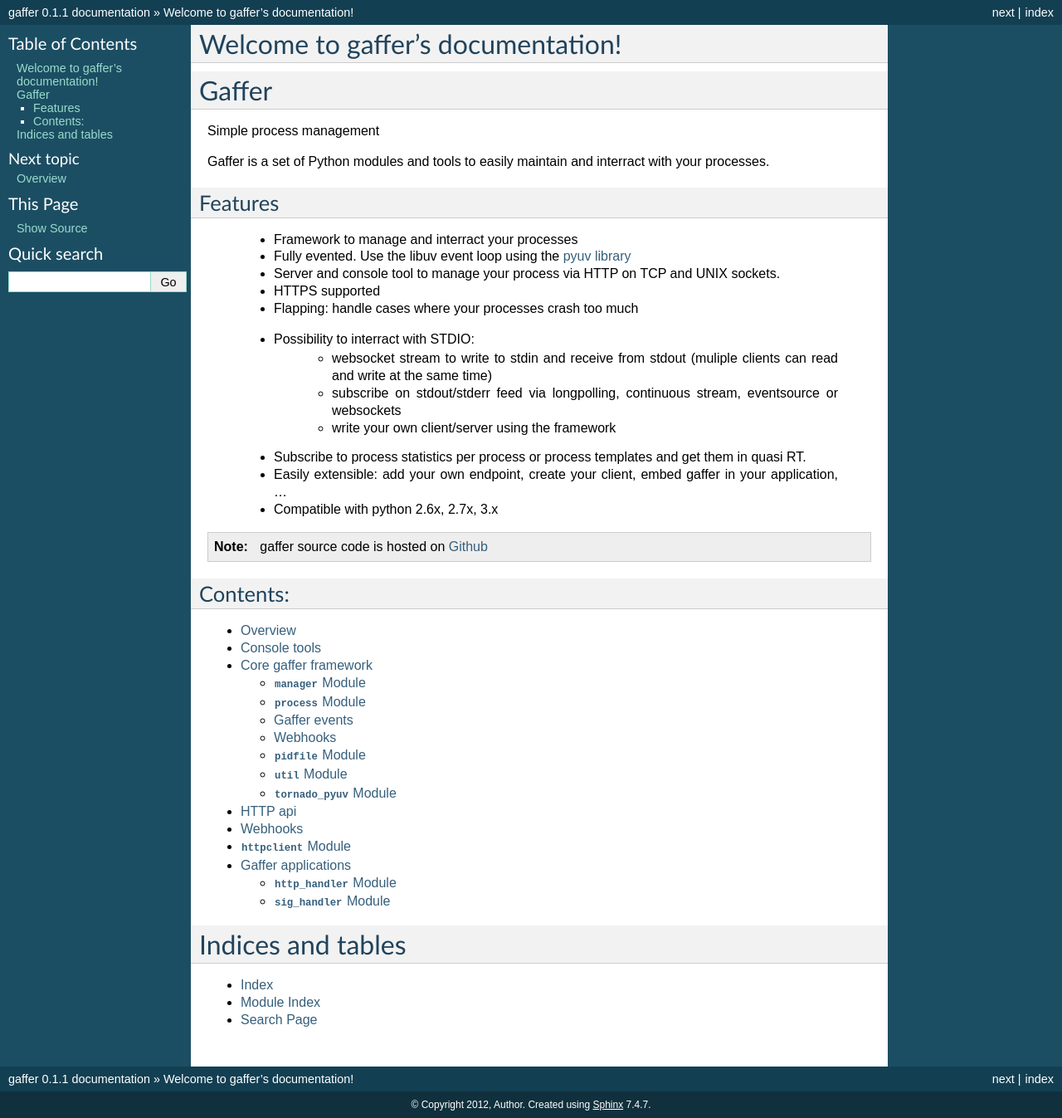
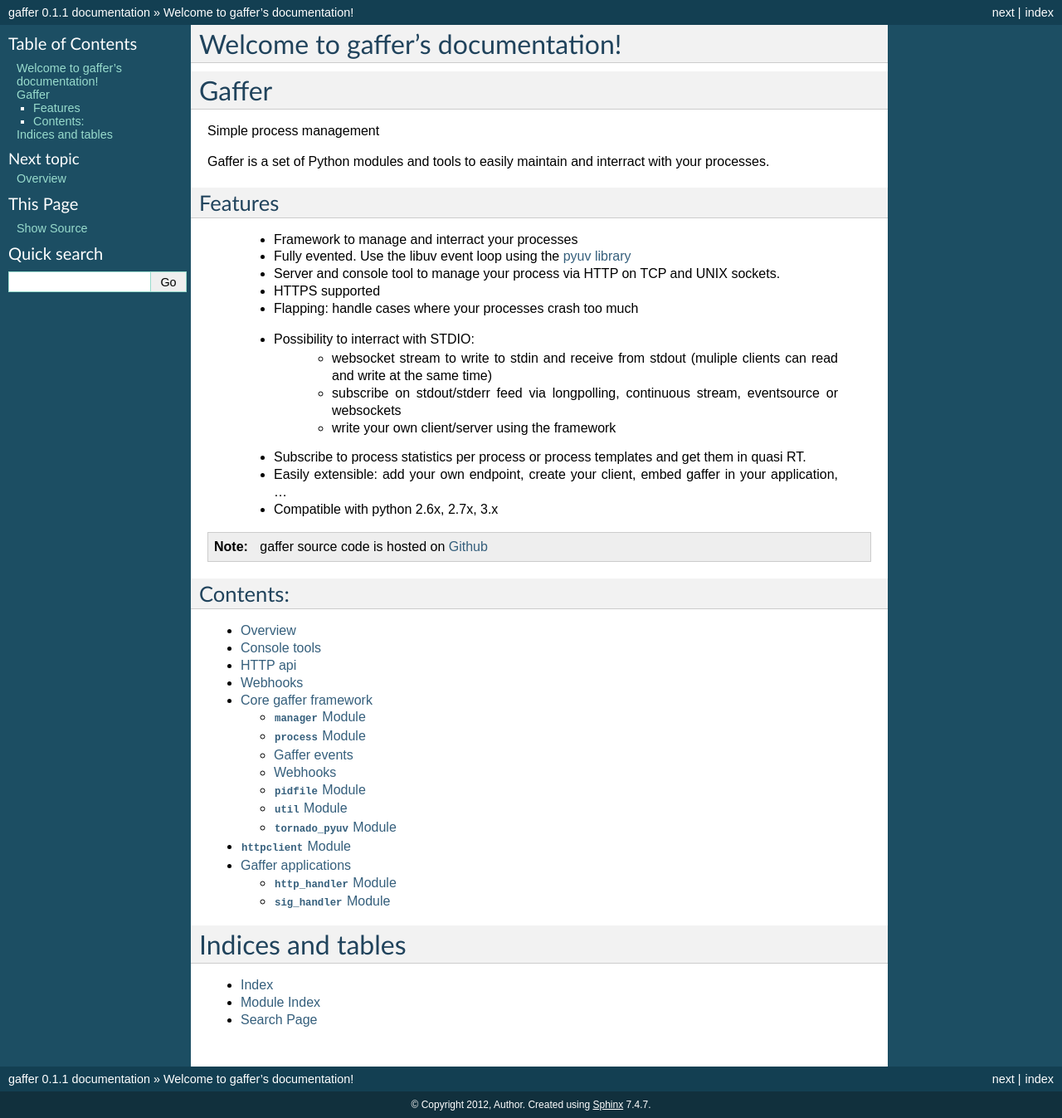
Before and after one commit to benoitc/gaffer, a Sphinx documentation site: the page built from docs/index.rst, in a window 1280 px wide. Shown: the whole page at 83% size. Built offline with Sphinx 7.4.7, drawn with Linux system fonts in a browser that asks for light colours; the version number is read from the project's files by our own code.

```diff
--- a/docs/index.rst
+++ b/docs/index.rst
@@ -47,9 +47,9 @@
 
    overview
    commands
-   processframework
    http
    webhooks
+   processframework
    httpclient
    applications
 
```
